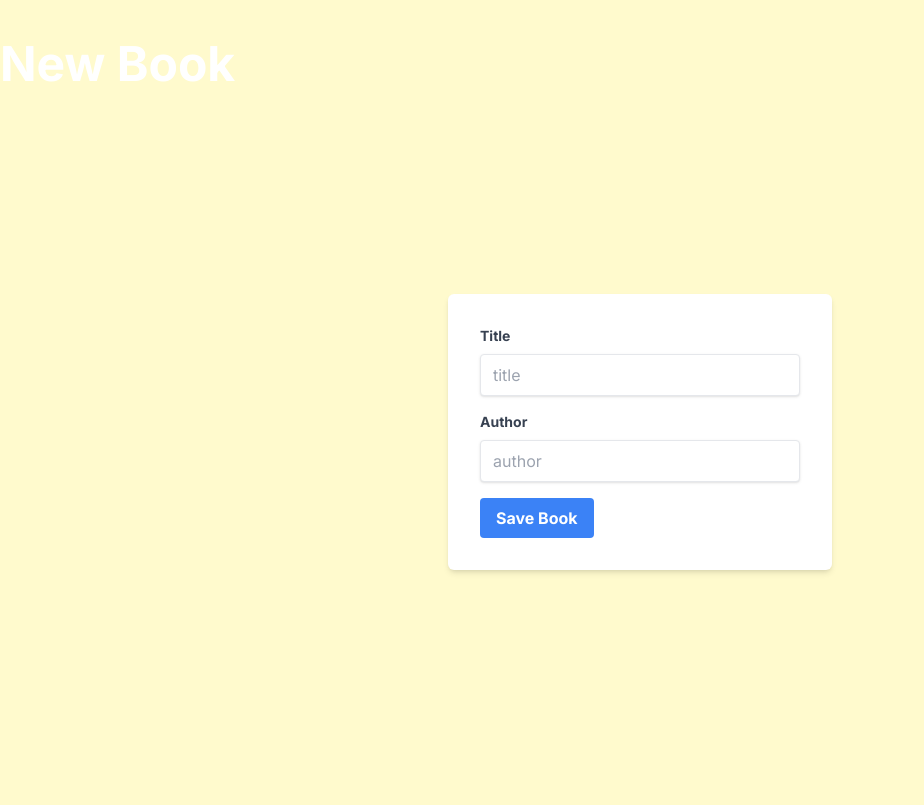
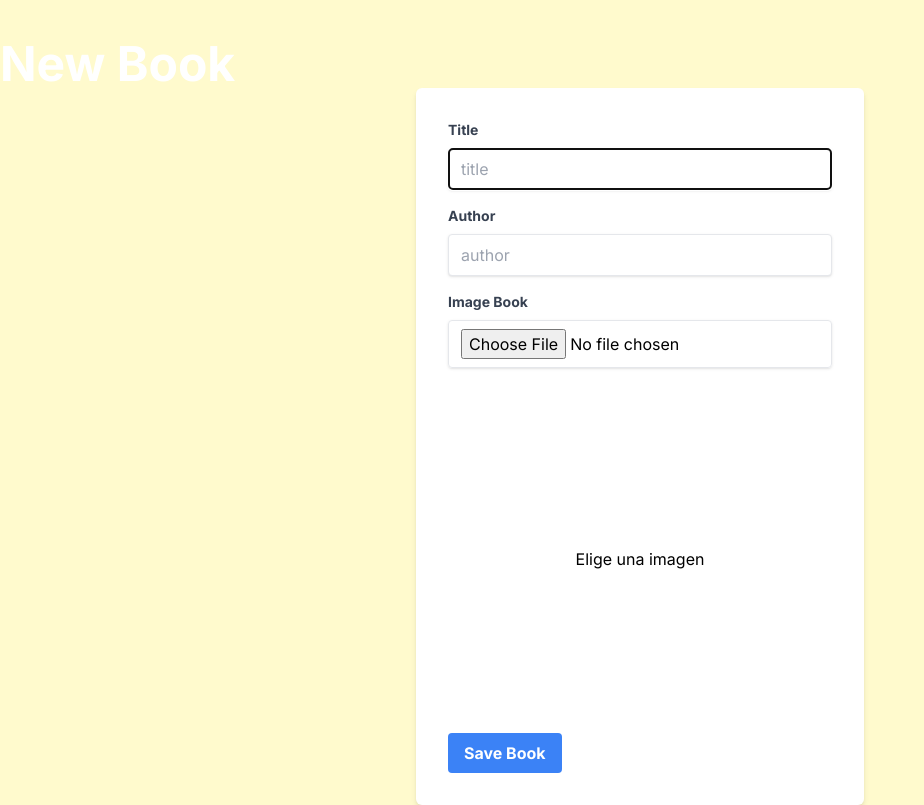
Before and after one commit to jaimesalebe/nextjs-books, a Next.js app: page /new in a window 1280 px wide. Shown: the whole page, without its empty margins (0-924 px from the left). Built offline with nearby package versions, Linux system fonts and the light colour scheme.

Commit message:
ui: refactor form

```diff
--- a/src/components/BookForm.tsx
+++ b/src/components/BookForm.tsx
@@ -1,5 +1,8 @@
 'use client'
-import { useState } from "react"
+import { useRef, useState } from "react"
+import axios from "axios"
+import Image from "next/image"
+import { useRouter } from "next/navigation"
 
 export default function BookForm() {
 
@@ -7,40 +10,79 @@ export default function BookForm() {
         title: "",
         author: ""
     })
+    const [file, setFile] = useState<File | null>(null)
+    const form = useRef<HTMLFormElement | null>(null);
+    const router = useRouter()
 
-    function handleChange(e: any) {
+    function handleChange(e: React.ChangeEvent<HTMLInputElement>) {
         setBook({
             ...book,
             [e.target.name]: [e.target.value]
         })
     }
 
-    function handleSubmit(e: any) {
+    async function handleSubmit(e: React.FormEvent<HTMLFormElement>) {
         e.preventDefault()
-        console.log(book)
+        const formData = new FormData()
+        formData.append('title', book.title)
+        formData.append('author', book.author)
+        file && formData.append('file', file)
+
+        await axios.post(`http://localhost:8080/api/books`, formData, {
+            headers: {
+                'Content-Type': 'multipart/form-data'
+            }
+        })
+
+        await axios.get('api/revalidate?tag=books')
+
+        form.current?.reset()
+        router.push("/books")
+        router.refresh()
     }
 
     return (
 
-        <form onSubmit={handleSubmit} className="bg-white shadow-md rounded-md px-8 py-8 mb-4 w-full max-w-96">
+        <form onSubmit={handleSubmit} ref={form} className="bg-white shadow-md rounded-md px-8 py-8 mb-4 w-full max-w-md">
             <label className="block text-gray-700 text-sm font-bold mb-2" htmlFor="title">Title</label>
             <input
-                className="shadow appearance-none border rounded w-full py-2 px-3 mb-4"
+                className="shadow appearance-none border rounded w-full py-2 px-3 mb-4 text-black"
                 type="text"
                 placeholder="title"
                 onChange={handleChange}
                 id="title"
-                name="title" />
+                name="title"
+                autoFocus
+                required
+                pattern="^[a-zA-Z0-9\s]*$"
+            />
 
             <label className="block text-gray-700 text-sm font-bold mb-2" htmlFor="author">Author</label>
             <input
-                className="shadow appearance-none border rounded w-full py-2 px-3 mb-4"
+                className="shadow appearance-none border rounded w-full py-2 px-3 mb-4 text-black"
                 type="text"
                 placeholder="author"
                 onChange={handleChange}
                 id="author"
-                name="author" />
+                name="author"
+                required
+                pattern="^[a-zA-Z0-9\s]*$" />
 
+            <label className="block text-gray-700 text-sm font-bold mb-2" htmlFor="imageBook">Image Book</label>
+            <input
+                className="shadow appearance-none border rounded w-full py-2 px-3 mb-4 text-black"
+                type="file"
+                onChange={(e) => {
+                    if (e.target.files) setFile(e.target.files[0])
+                }}
+                id="imageBook"
+                required />
+            <section className="grid place-items-center aspect-[320/291] text-black">
+                {
+                    file ? <Image className="aspect-[220/275] mb-4" width={220} height={275} src={URL.createObjectURL(file)} alt="" />
+                        : "Elige una imagen"
+                }
+            </section>
             <button className="bg-blue-500 hover:bg-blue-700 text-white font-bold py-2 px-4 rounded">
                 Save Book
             </button>
```
